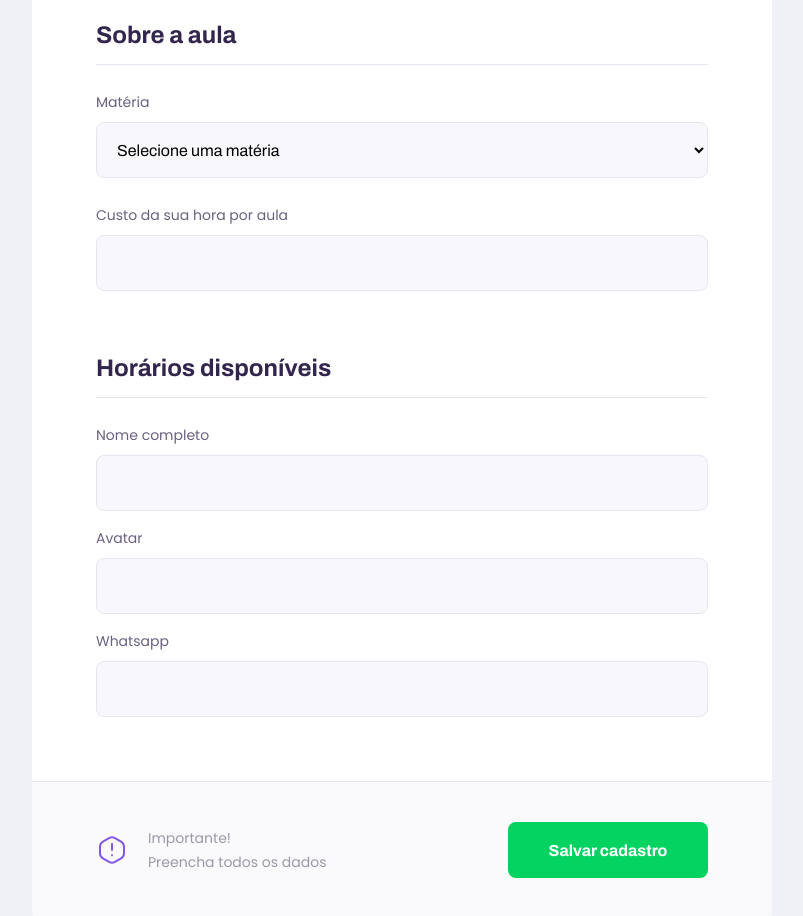
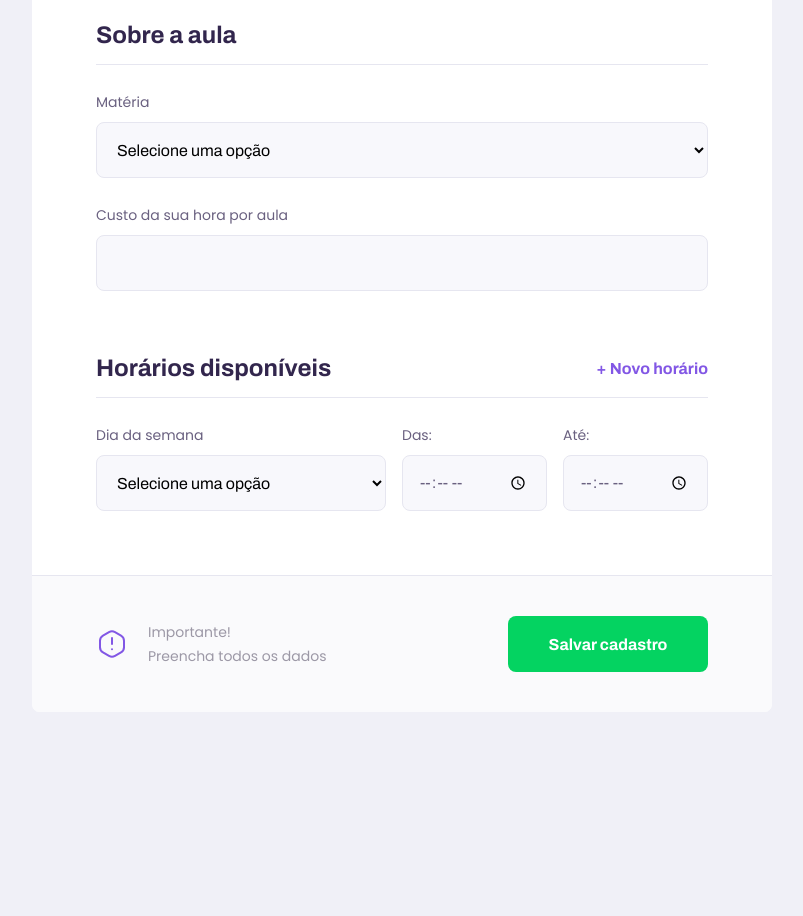
Before and after one commit to lucaspaulodev/Proffy, a React (Create React App) app in the folder web/: page /give-classes in a window 1280 px wide. Shown: the part 1000-1916 px from the top of the page, without its empty margins (238-1041 px from the left). After the commit the page ends 1712 px from the top, so only its background shows below. Built offline with nearby package versions, Linux system fonts and the light colour scheme.

Commit message:
TeacherForm done

```diff
--- a/web/src/components/Select/index.tsx
+++ b/web/src/components/Select/index.tsx
@@ -16,7 +16,7 @@
         <div className="select-block">
             <label htmlFor={name}>{label}</label>
             <select id={name} {...rest}>
-                <option value="" disabled selected hidden>Selecione uma matéria</option>
+                <option value="" disabled selected hidden>Selecione uma opção</option>
                 {options.map(option => {
                     return <option
                                 key={option.value}
--- a/web/src/pages/TeacherForm/index.tsx
+++ b/web/src/pages/TeacherForm/index.tsx
@@ -52,11 +52,28 @@
                 </fieldset>
 
                 <fieldset>
-                    <legend>Horários disponíveis</legend>
+                    <legend>
+                        Horários disponíveis
+                        <button type="button">+ Novo horário</button>
+                    </legend>
 
-                    <Input name="name" label="Nome completo"/>
-                    <Input name="avatar" label="Avatar"/>
-                    <Input name="whatsapp" label="Whatsapp"/>
+                    <div className="schedule-item">
+                        <Select
+                            name="week_day"
+                            label="Dia da semana"
+                            options={[
+                                {value: '0', label: 'Domingo'},
+                                {value: '1', label: 'Segunda-feira'},
+                                {value: '2', label: 'Terça-feira'},
+                                {value: '3', label: 'Quarta-feira'},
+                                {value: '4', label: 'Quinta-feira'},
+                                {value: '5', label: 'Sexta-feira'},
+                                {value: '6', label: 'Sábado'},
+                            ]}
+                        />
+                        <Input name="from" label="Das:" type="time"/>
+                        <Input name="to" label="Até:" type="time"/>
+                    </div>
 
                 </fieldset>
 
--- a/web/src/pages/TeacherForm/styles.css
+++ b/web/src/pages/TeacherForm/styles.css
@@ -36,6 +36,19 @@
     width: 100%;
     padding-bottom: 1.6rem;
     border-bottom: 1px solid var(--color-line-in-white);
+}
+
+#page-teacher-form main fieldset legend button {
+    background: none;
+    border: 0;
+    color: var(--color-primary);
+    font: 700 1.6rem Archivo;
+    cursor: pointer;
+    transition: color 0.2s;
+}
+
+#page-teacher-form main fieldset legend button:hover{
+    color: var(--color-primary-dark);
 }
 
 #page-teacher-form main fieldset .input-block + .textarea-block,
@@ -101,6 +114,16 @@
         padding: 0 6.4rem;
     }
 
+    #page-teacher-form main .schedule-item {
+        display: grid;
+        grid-template-columns: 2fr 1fr 1fr;
+        column-gap: 1.6rem;
+    }
+
+    #page-teacher-form main .schedule-item .input-block {
+        margin-top: 0 !important;
+    }
+
     #page-teacher-form main footer {
         padding: 4.0rem 6.4rem;
         display: flex;
@@ -116,4 +139,5 @@
         width: 20rem;
         margin-top: 0;
     }
+
 }
--- a/web/src/pages/TeacherList/index.tsx
+++ b/web/src/pages/TeacherList/index.tsx
@@ -29,8 +29,8 @@
                         ]}
                     />
                     <Select
-                        name="subject"
-                        label="Matéria"
+                        name="week_day"
+                        label="Dia da semana"
                         options={[
                             {value: '0', label: 'Domingo'},
                             {value: '1', label: 'Segunda-feira'},
```
